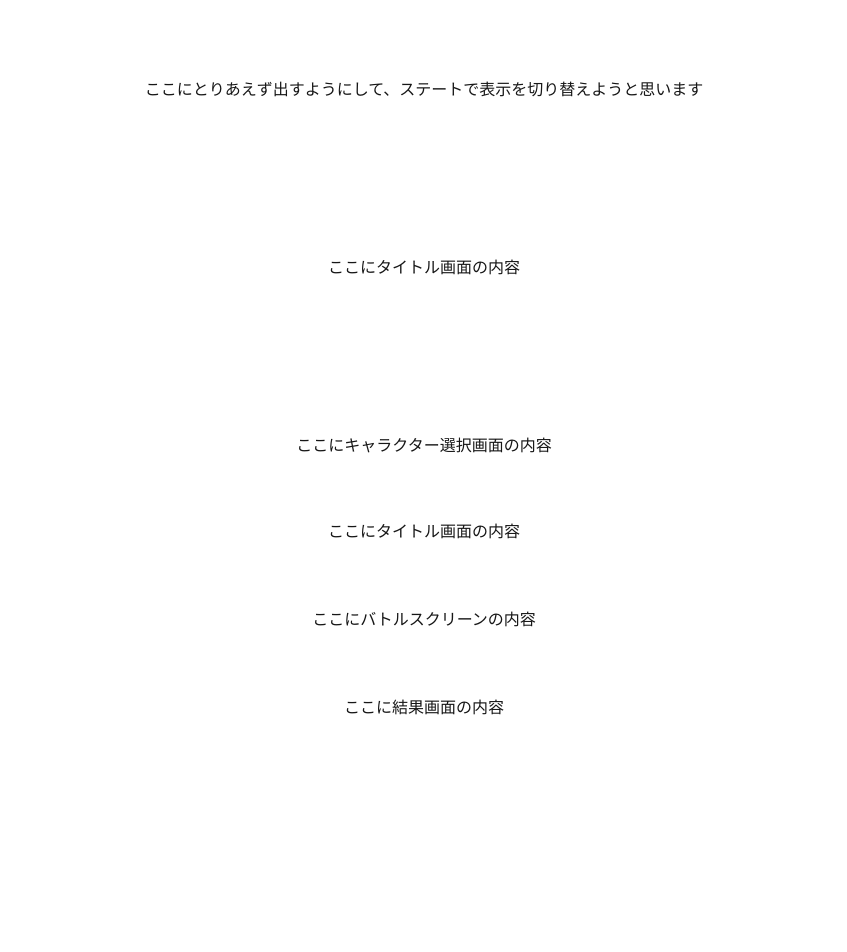
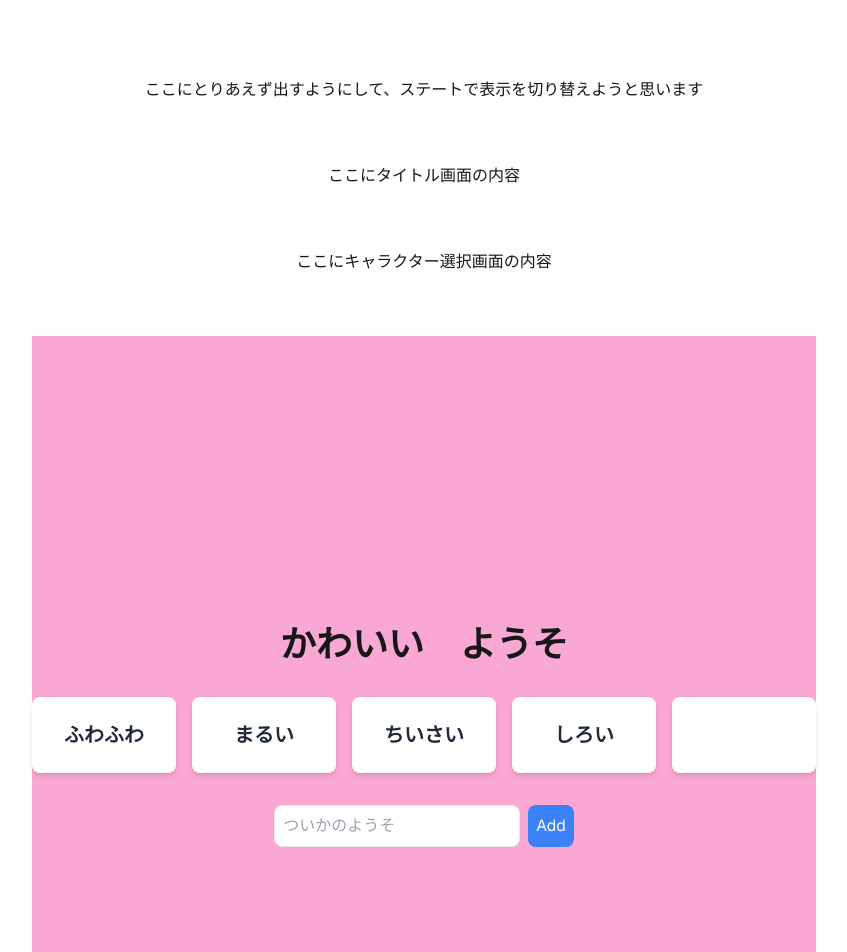
Before and after one commit to Cauchy27/ishinomaki_hack_team_azuma, a Next.js app: page / in a window 1280 px wide. Shown: the top 952 px of the page, without its empty margins (216-1063 px from the left). Before the commit the page ends 800 px from the top, so only its background shows below. Built offline with nearby package versions, Linux system fonts and the light colour scheme.

Commit message:
とりあえず動く

```diff
--- a/app/_screen/confirm.tsx
+++ b/app/_screen/confirm.tsx
@@ -1,13 +1,57 @@
 "use client"
 
 import * as React from 'react';
+import { useState } from 'react';
 
 const Confirm = () => {
+  const [words, setWords] = useState<string[]>(["ふわふわ", "まるい", "ちいさい", "しろい", "　"]);
+  const [inputValue, setInputValue] = useState<string>("");
 
-  return(
-      <>
-        <p>ここにタイトル画面の内容</p>
-      </>
+  const handleInputChange = (event: React.ChangeEvent<HTMLInputElement>) => {
+    setInputValue(event.target.value);
+  };
+
+  const handleAddWord = () => {
+    if (inputValue.trim() !== "") {
+      setWords([...words, inputValue]);
+      setInputValue("");
+    }
+  };
+
+  return (
+    <div className="min-h-screen flex flex-col justify-center items-center bg-pink-300">
+      <main className="flex flex-col items-center">
+      <h1 className="text-4xl font-bold mb-8">かわいい　ようそ</h1>
+
+      <div className="flex space-x-4 mb-8">
+        {words.map((word, index) => (
+          <div
+            key={index}
+            className="bg-white p-6 rounded-lg shadow-md text-center w-36"
+          >
+            <span className="text-xl font-semibold text-gray-800">{word}</span>
+          </div>
+        ))}
+      </div>
+
+      <div className="flex space-x-2">
+        <input
+          type="text"
+          value={inputValue}
+          onChange={handleInputChange}
+          className="p-2 border rounded-lg text-gray-800 focus:outline-none focus:ring-2 focus:ring-blue-500"
+          placeholder="ついかのようそ"
+        />
+        <button
+          onClick={handleAddWord}
+          className="bg-blue-500 text-white p-2 rounded-lg hover:bg-blue-600"
+        >
+          Add
+        </button>
+      </div>
+      </main>
+    </div>
+
   )
 }
 
```
